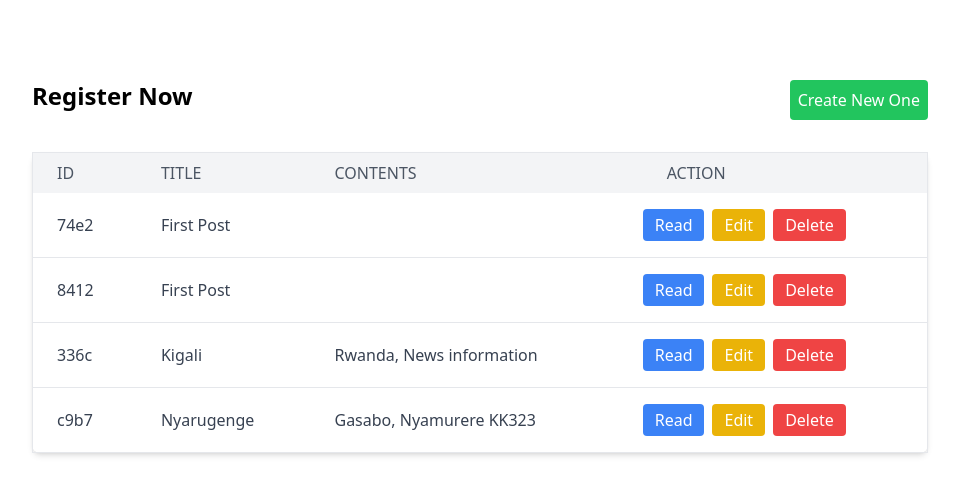
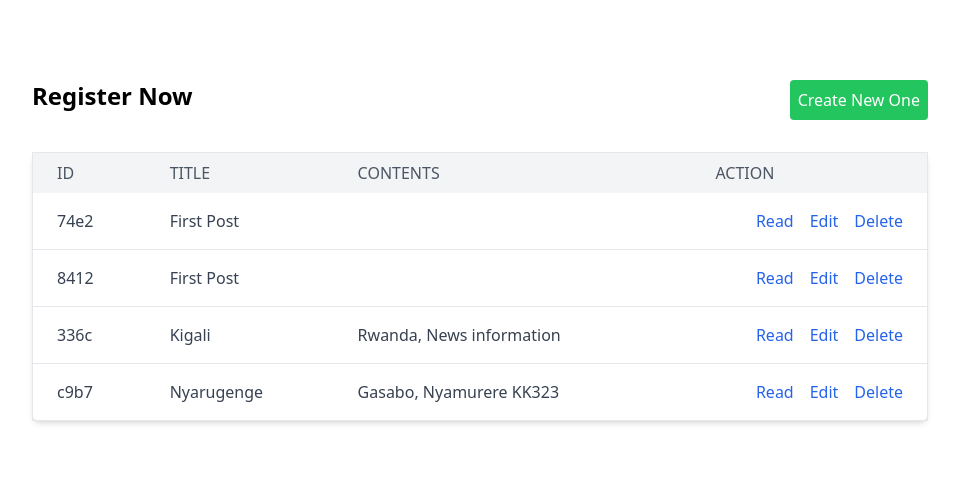
Before and after one commit to Deodate/NEXTJS, a Next.js app in the folder my-app/: page / in a window 1280 px wide. Shown: the top 494 px of the page, without its empty margins (160-1119 px from the left). Built offline with nearby package versions, Linux system fonts and the light colour scheme; data requests are answered from the project's data file.

Commit message:
Progress

```diff
--- /dev/null
+++ b/my-app/app/posts/create/[id]/page.js
@@ -0,0 +1,16 @@
+import axios from "axios";
+import { useEffect } from "react";
+
+export default function ({params}){
+    const id = params.id;
+
+    useEffect(() => {
+        if(id){
+            fetchPost()
+        }
+    }, [id])
+    const fetchPost = async () => {
+        const response = await axios.get('http://localhost:5000/posts/${id}')
+    }
+
+}
--- a/my-app/app/posts/page.js
+++ b/my-app/app/posts/page.js
@@ -37,18 +37,18 @@ export default function Posts() {
                             <td className="px-6 py-4 text-gray-700">{post.id}</td>
                             <td className="px-6 py-4 text-gray-700">{post.title}</td>
                             <td className="px-6 py-4 text-gray-700">{post.content}</td>
-                            <td className="px-6 py-4">
-                                <div className="flex space-x-2">
-                                    <button className="px-3 py-1 text-white bg-blue-500 rounded hover:bg-blue-600">
+                            <td className='space-x-4 px-6 py-3 text-end'>
+
+                                    <button className='text-blue-600'>
                                         Read
                                     </button>
-                                    <button className="px-3 py-1 text-white bg-yellow-500 rounded hover:bg-yellow-600">
+                                    <button className='text-blue-600'>
                                         Edit
                                     </button>
-                                    <button className="px-3 py-1 text-white bg-red-500 rounded hover:bg-red-600">
+                                    <button className='text-blue-600'>
                                         Delete
                                     </button>
-                                </div>
+
                             </td>
                         </tr>
                     ))}
```
